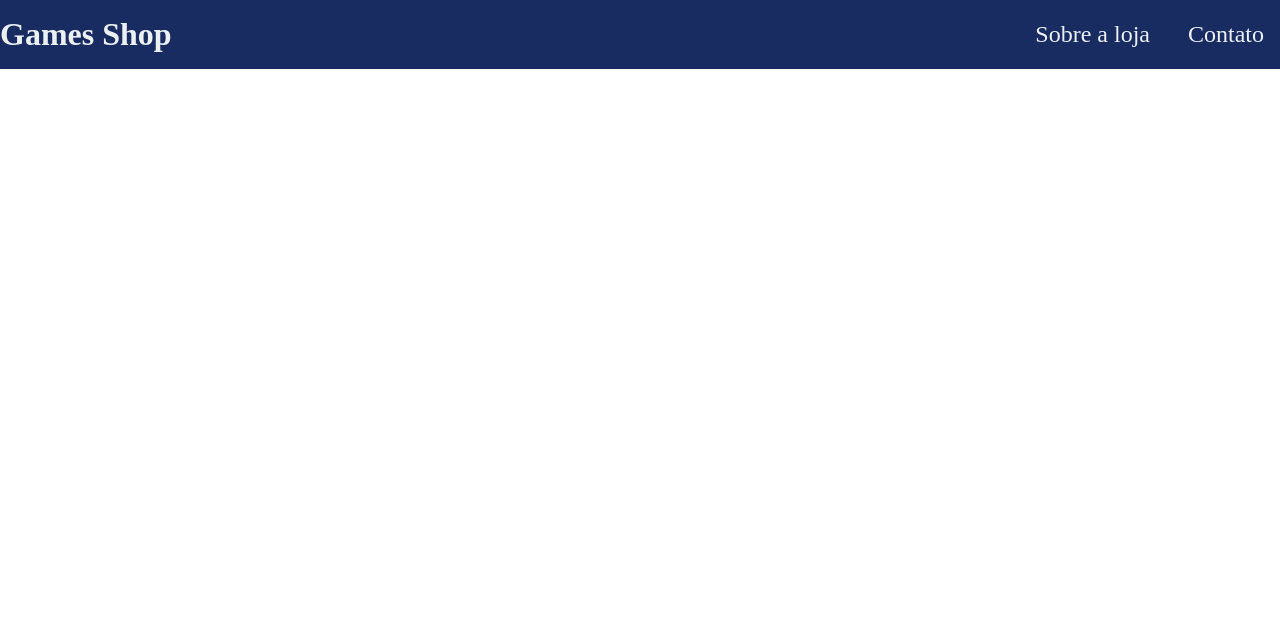
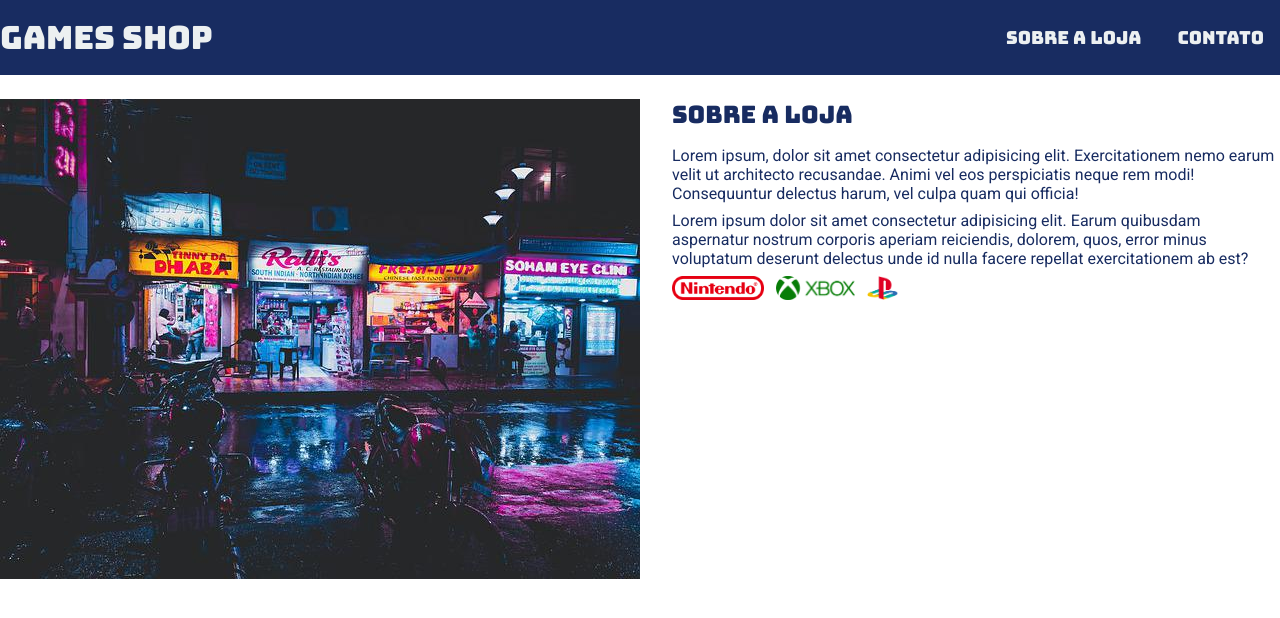
Before and after one commit to gabatist4/GAMES-SHOP, a plain HTML site: page index.html in a window 1280 px wide. Drawn offline with Linux system fonts and the light colour scheme.

Commit message:
Seção sobre

```diff
--- a/index.html
+++ b/index.html
@@ -5,6 +5,10 @@
     <meta name="viewport" content="width=device-width, initial-scale=1.0">
     <title>Games Shop - A sua loja de games</title>
     <link rel="stylesheet" href="./main.css">
+
+    <link rel="preconnect" href="https://fonts.googleapis.com">
+    <link rel="preconnect" href="https://fonts.gstatic.com" crossorigin>
+    <link href="https://fonts.googleapis.com/css2?family=Bungee&family=Roboto&display=swap" rel="stylesheet">
 </head>
 <body>
     <header>
@@ -22,5 +26,24 @@
             </nav>
         </div>
     </header>
+    <section>
+        <div class="container">
+            <img class="store-front" src="./images/loja.jpg" alt="Fachada da loja Games Shop">
+            <div>
+                <h2>Sobre a loja</h2>
+                <p>
+                    Lorem ipsum, dolor sit amet consectetur adipisicing elit. Exercitationem nemo earum velit ut architecto recusandae. Animi vel eos perspiciatis neque rem modi! Consequuntur delectus harum, vel culpa quam qui officia!
+                </p>
+                <p>
+                    Lorem ipsum dolor sit amet consectetur adipisicing elit. Earum quibusdam aspernatur nostrum corporis aperiam reiciendis, dolorem, quos, error minus voluptatum deserunt delectus unde id nulla facere repellat exercitationem ab est?
+                </p>
+                <ul class="brands-list">
+                    <li><img src="./images/nintendo.png" alt="Nintendo"></li>
+                    <li><img src="./images/xbox.png" alt="Xbox"></li>
+                    <li><img src="./images/playstation.png" alt="Playstation"></li>
+                </ul>
+            </div>
+        </div>
+    </section>
 </body>
 </html>
--- a/main.css
+++ b/main.css
@@ -2,6 +2,15 @@
     margin: 0;
     padding: 0;
     box-sizing: border-box;
+}
+
+header,
+section h2 {
+    font-family: 'Bungee', sans-serif;;
+}
+
+body {
+    font-family: 'Roboto', sans-serif;
 }
 
 header {
@@ -10,10 +19,15 @@ header {
     color: #ecf0f1;
 }
 
+header h1,
+section h2 {
+    font-weight: normal;
+}
+
 header nav li {
     display: inline;
     margin: 16px;
-    font-size: 24px;
+    font-size: 18px;
 }
 
 header nav li a {
@@ -27,8 +41,39 @@ header nav li a {
     margin: 0 auto;
 }
 
-header .container{
+header .container,
+section .container {
     display: flex;
     align-items: center;
     justify-content: space-between;
 }
+
+.brands-list img {
+    height: 24px;
+}
+
+.brands-list li {
+    display: inline;
+    margin-right: 8px;
+}
+
+section .container {
+    align-items: flex-start;
+}
+
+section {
+    padding: 24px 0;
+    color: #182c61;
+}
+
+section h2 {
+    margin-bottom: 16px;
+}
+
+section p {
+    margin-bottom: 8px;
+}
+
+.store-front {
+    margin-right: 32px;
+}
```
Also changed, not shown: 1 other file.
